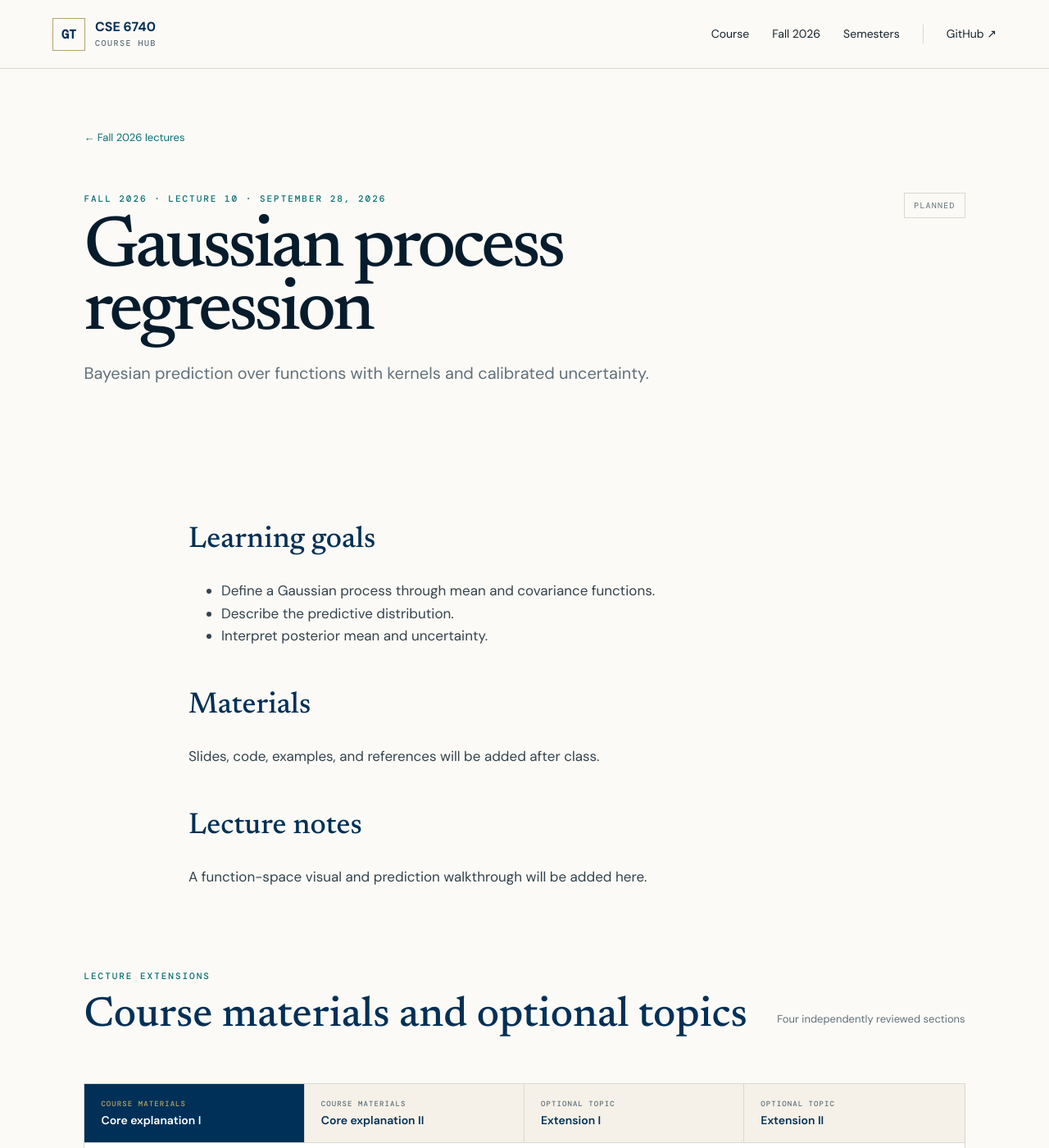
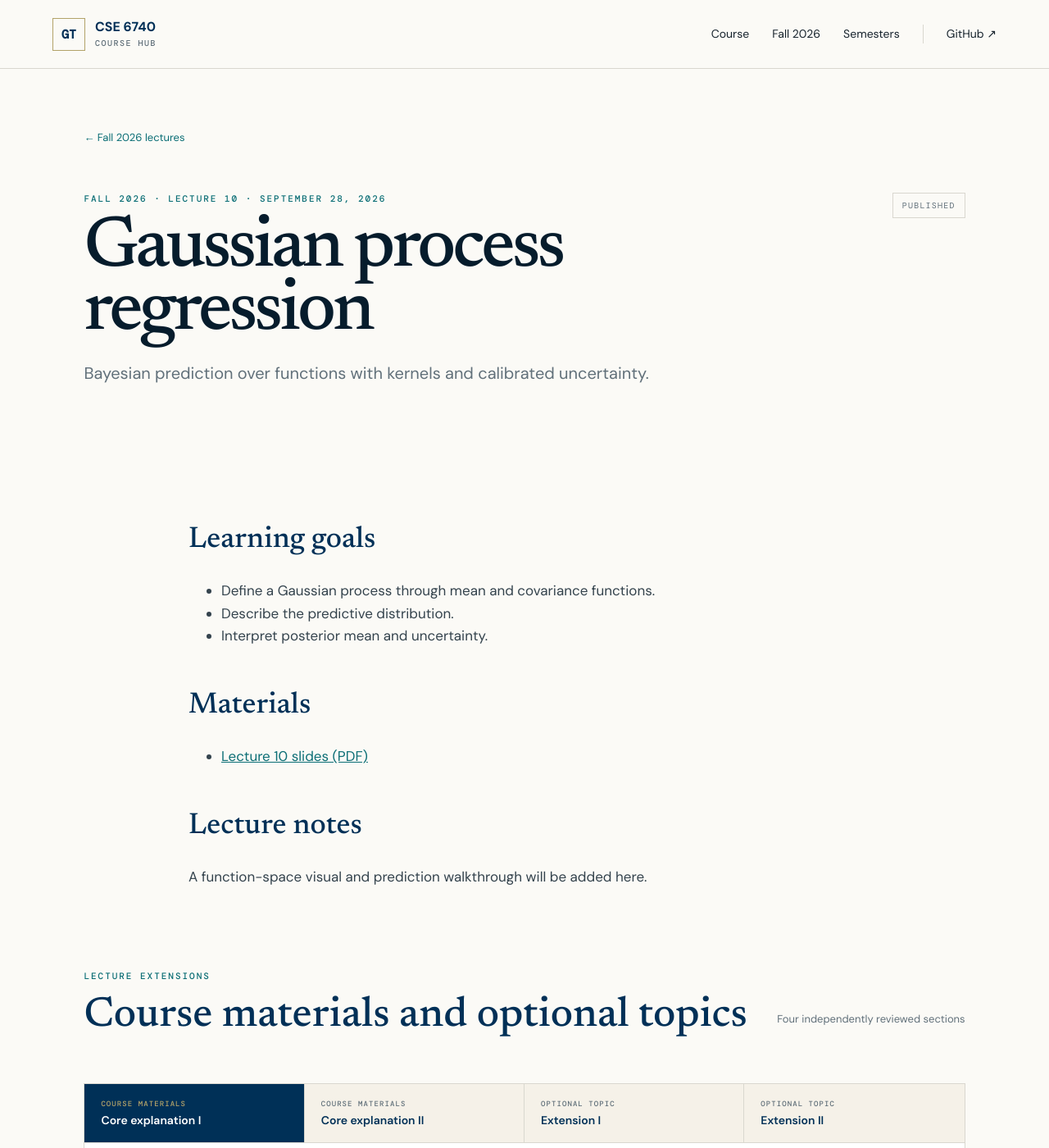
Before and after one commit to GT-KOALA/Gatech-CSE6740, a Jekyll site: the page built from _lectures/fall-2026/10-gaussian-processes.md, in a window 1280 px wide and 1400 px high. Shown: the whole window at 82% size. Built offline with Jekyll 4.4.1, drawn with Linux system fonts in a browser that asks for light colours.

Commit message:
Publish Lecture 10 slides

```diff
--- a/_lectures/fall-2026/10-gaussian-processes.md
+++ b/_lectures/fall-2026/10-gaussian-processes.md
@@ -3,7 +3,7 @@ title: Gaussian process regression
 number: "10"
 date: 2026-09-28
 summary: Bayesian prediction over functions with kernels and calibrated uncertainty.
-status: planned
+status: published
 ---
 ## Learning goals
 
@@ -13,7 +13,7 @@ status: planned
 
 ## Materials
 
-Slides, code, examples, and references will be added after class.
+- [Lecture 10 slides (PDF)]({{ '/assets/semesters/fall-2026/lectures/10/lecture-10-gaussian-processes.pdf' | relative_url }})
 
 ## Lecture notes
 
```
Also changed, not shown: 1 other file.
